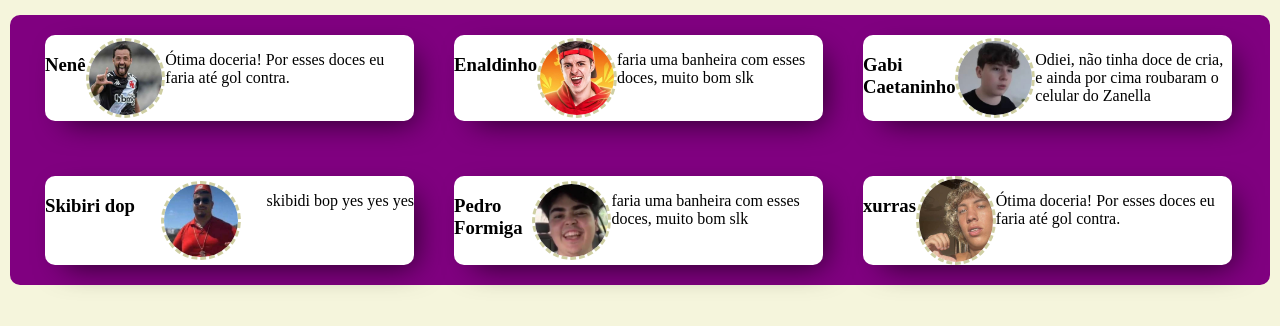
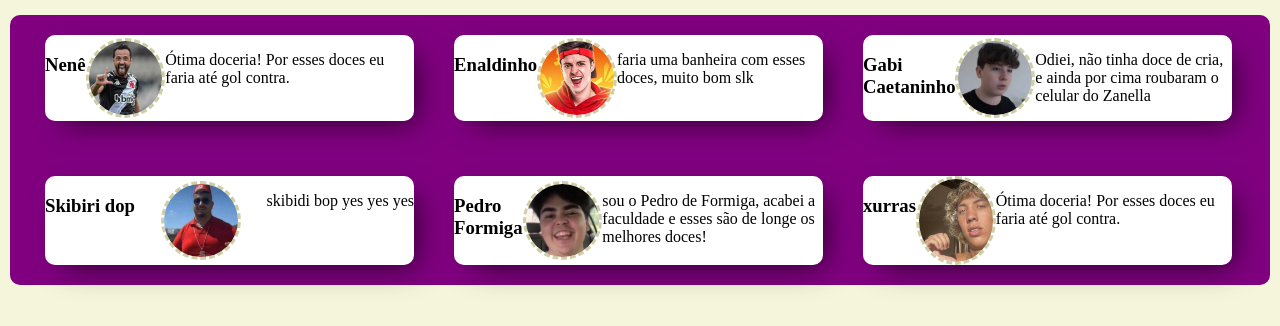
Before and after one commit to MariaRita011/desafiorestaurante2, a plain HTML site: page index.html in a window 1280 px wide. Drawn offline with Linux system fonts and the light colour scheme.

Commit message:
text-pedro

```diff
--- a/index.html
+++ b/index.html
@@ -43,7 +43,7 @@
                 <!--migas-->
                 <h1>Pedro Formiga</h1>
                <img id="enaldo" src="assets/imagens/migas.JPG" alt="enaldinho1">
-               <p>faria uma banheira com esses doces, muito bom slk</p>
+               <p>sou o Pedro de Formiga, acabei a faculdade e esses são de longe os melhores doces!</p>
             </section>
             <section class="depoimentos">
                 <!--xurras-->
```
